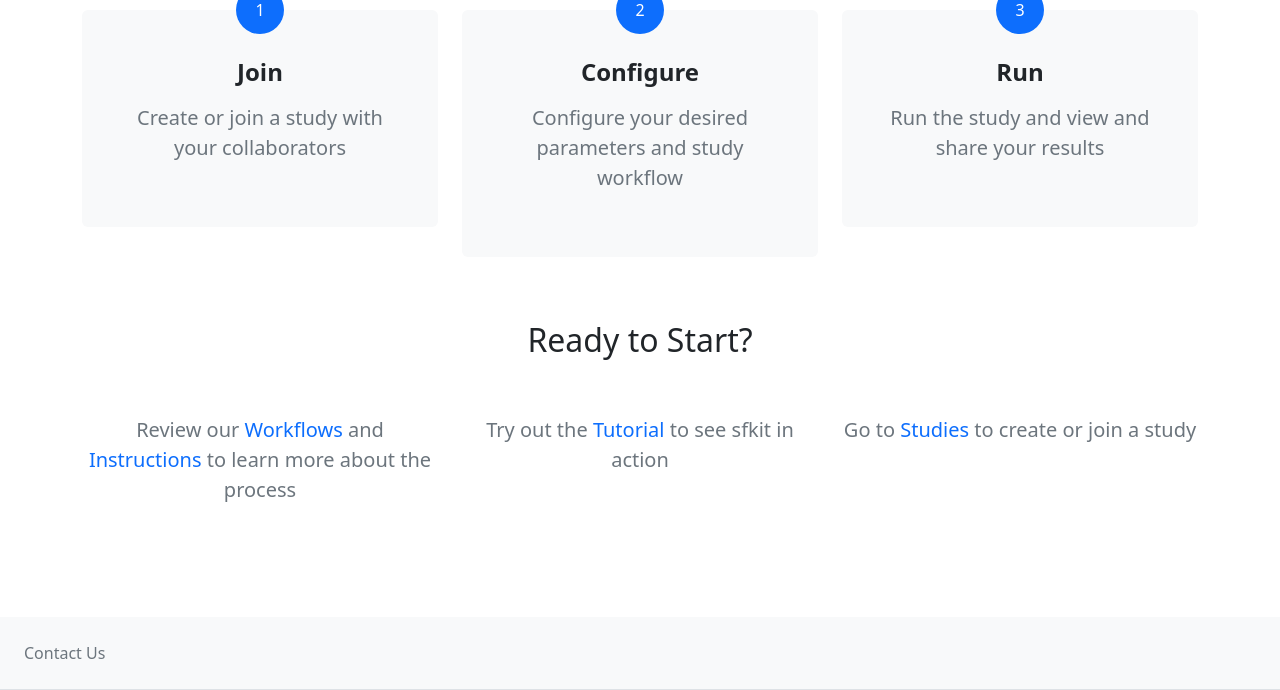
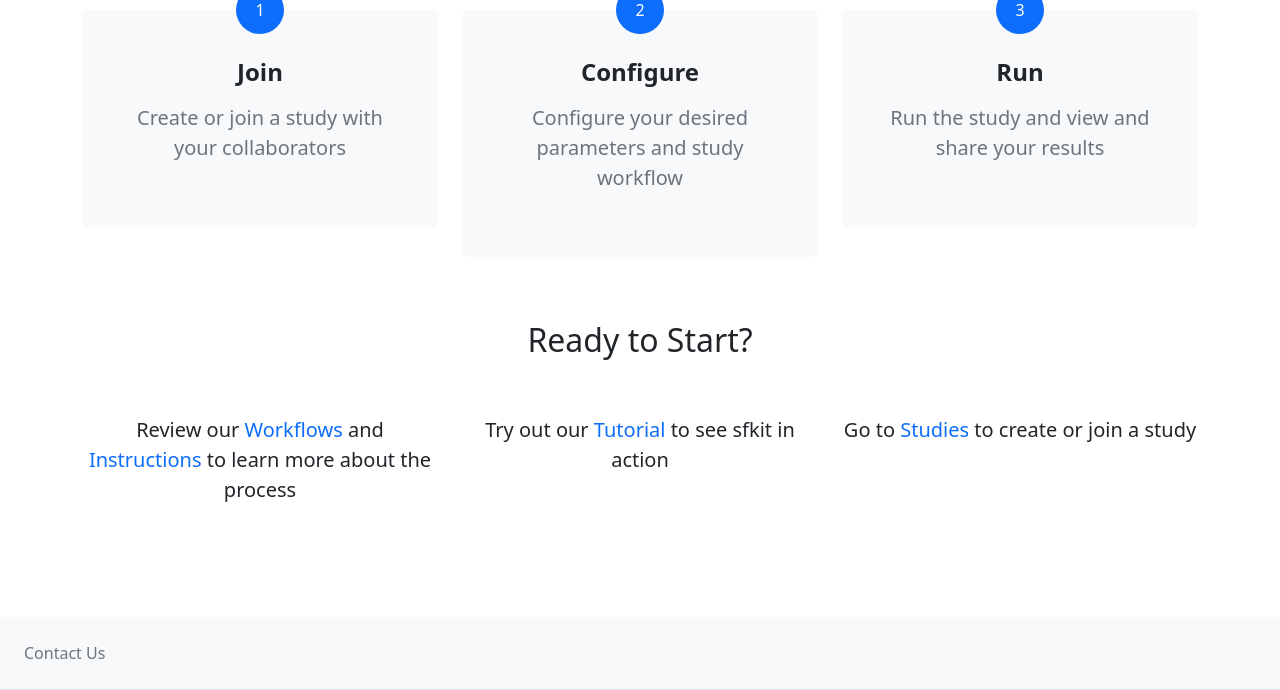
Before and after one commit to hcholab/sfkit-website, a Python web app: template src/templates/general/home.html in a window 1280 px wide. Shown: the part 1657-2347 px from the top of the page. Run offline with Jinja, Linux system fonts and the light colour scheme; the template is opened without the code that fills it, so the values that code supplies are empty; some libraries are stand-ins or nearby versions.

Commit message:
home minor update

```diff
--- a/src/templates/general/home.html
+++ b/src/templates/general/home.html
@@ -117,7 +117,7 @@
       <h2 class="text-center fw-normal">Ready to Start?</h2>
       <div class="col my-5">
         <div class="position-relative text-center rounded">
-          <p class="lead text-muted">
+          <p class="lead">
             Review our <a class="text-decoration-none" href="{{ url_for('general.workflows') }}">Workflows</a>
             and <a class="text-decoration-none" href="{{ url_for('general.instructions') }}">Instructions</a>
             to learn more about the process  </p>
@@ -125,15 +125,15 @@
       </div>
       <div class="col my-5">
         <div class="position-relative text-center rounded">
-          <p class="lead text-muted">
-            Try out the
+          <p class="lead">
+            Try out our
             <a class="text-decoration-none" href="{{ url_for('general.tutorial') }}">Tutorial</a>
             to see <b>sfkit</b> in action        </p>
         </div>
       </div>
       <div class="col my-5">
         <div class="position-relative text-center rounded">
-          <p class="lead text-muted">
+          <p class="lead">
             Go to
             <a class="text-decoration-none" href="{{ url_for('studies.index') }}">Studies</a>
              to create or join a study        </p>
```
